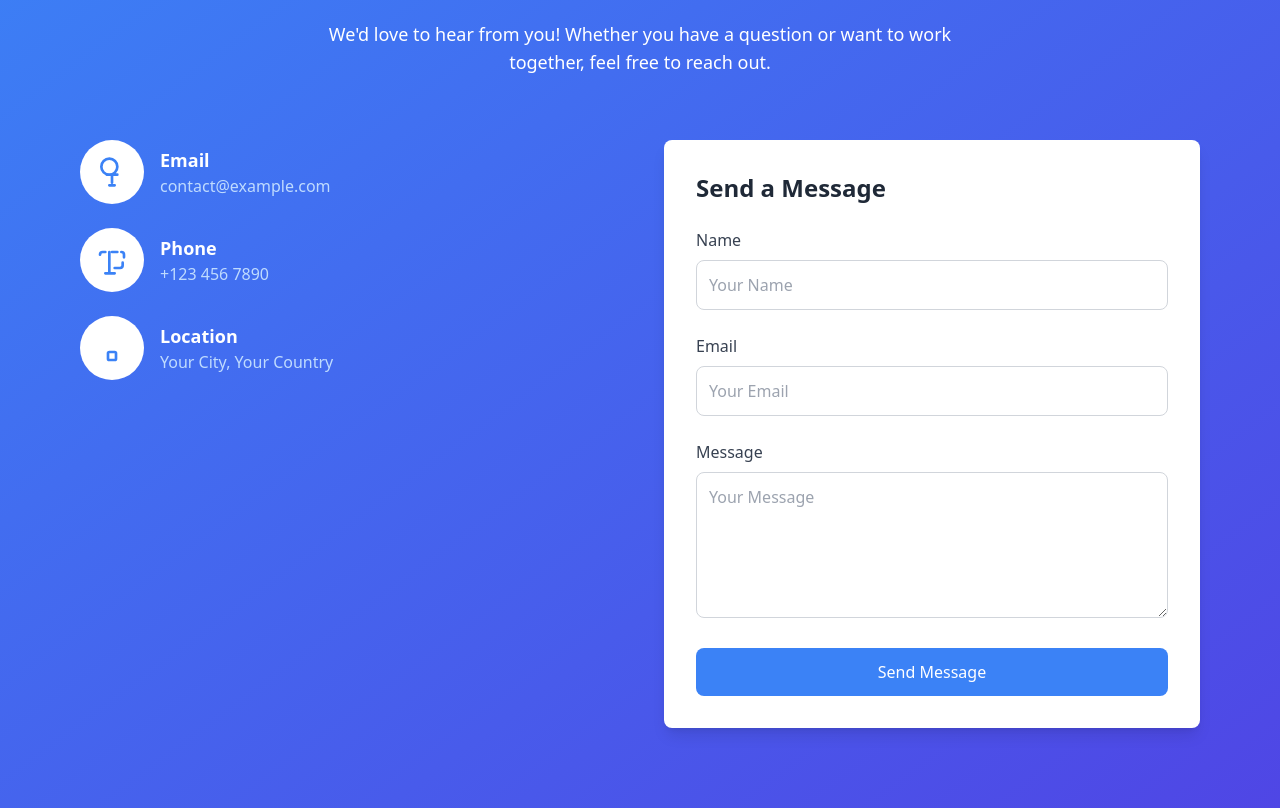
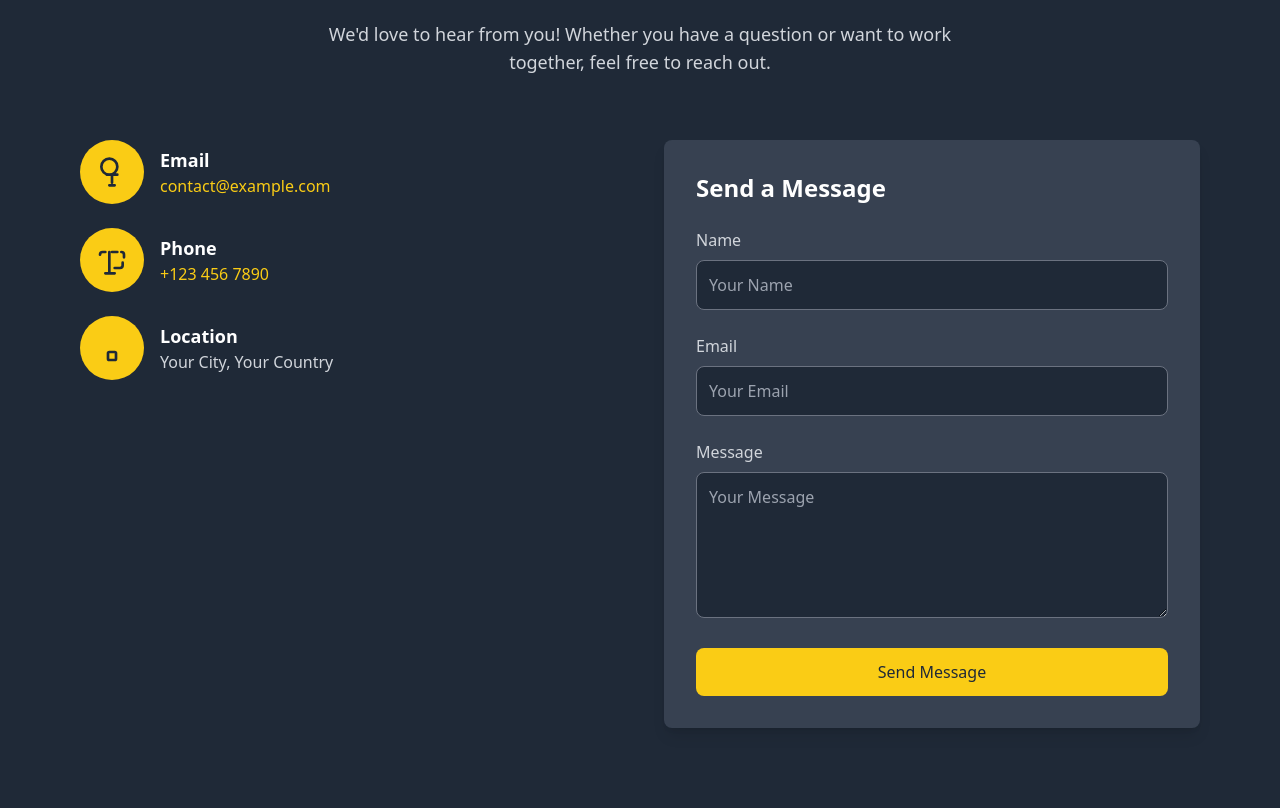
Before and after one commit to 66160249/portfolio-team21, a website: page src/components/contact/index.html in a window 1280 px wide. Shown: the part 140-948 px from the top of the page. Drawn offline with nearby package versions, Linux system fonts and the light colour scheme.

Commit message:
stlye contact

```diff
--- a/src/components/contact/index.html
+++ b/src/components/contact/index.html
@@ -8,11 +8,11 @@
 </head>
 <body class="bg-gray-100">
     <!-- Contact Section -->
-    <section id="contact" class="py-20 bg-gradient-to-br from-blue-500 to-indigo-600 text-white">
+    <section id="contact" class="py-20 bg-gray-800 text-white">
         <div class="container mx-auto px-6 lg:px-20">
             <!-- Section Title -->
-            <h2 class="text-4xl font-bold text-center mb-10">Get in Touch</h2>
-            <p class="text-center text-lg mb-16 max-w-2xl mx-auto">
+            <h2 class="text-4xl font-bold text-center mb-10 text-yellow-400">Get in Touch</h2>
+            <p class="text-center text-lg mb-16 max-w-2xl mx-auto text-gray-300">
                 We'd love to hear from you! Whether you have a question or want to work together, feel free to reach out.
             </p>
 
@@ -20,57 +20,57 @@
                 <!-- Contact Info -->
                 <div class="space-y-6">
                     <div class="flex items-center space-x-4">
-                        <div class="bg-white rounded-full p-4">
-                            <svg xmlns="http://www.w3.org/2000/svg" class="h-8 w-8 text-blue-500" fill="none" viewBox="0 0 24 24" stroke="currentColor">
+                        <div class="bg-yellow-400 rounded-full p-4">
+                            <svg xmlns="http://www.w3.org/2000/svg" class="h-8 w-8 text-gray-800" fill="none" viewBox="0 0 24 24" stroke="currentColor">
                                 <path stroke-linecap="round" stroke-linejoin="round" stroke-width="2" d="M16 8a6 6 0 01-12 0 6 6 0 0112 0zM8 14h8m-4 0v6m-2 2h4" />
                             </svg>
                         </div>
                         <div>
                             <h4 class="font-semibold text-lg">Email</h4>
-                            <a href="mailto:contact@example.com" class="text-blue-200 hover:text-white transition">contact@example.com</a>
+                            <a href="mailto:contact@example.com" class="text-yellow-400 hover:text-white transition">contact@example.com</a>
                         </div>
                     </div>
                     <div class="flex items-center space-x-4">
-                        <div class="bg-white rounded-full p-4">
-                            <svg xmlns="http://www.w3.org/2000/svg" class="h-8 w-8 text-blue-500" fill="none" viewBox="0 0 24 24" stroke="currentColor">
+                        <div class="bg-yellow-400 rounded-full p-4">
+                            <svg xmlns="http://www.w3.org/2000/svg" class="h-8 w-8 text-gray-800" fill="none" viewBox="0 0 24 24" stroke="currentColor">
                                 <path stroke-linecap="round" stroke-linejoin="round" stroke-width="2" d="M3 8a2 2 0 012-2h2m12 0a2 2 0 012 2v2m-1 4v2a2 2 0 01-2 2h-4m0 4H7m3-16v16m2-16h4" />
                             </svg>
                         </div>
                         <div>
                             <h4 class="font-semibold text-lg">Phone</h4>
-                            <a href="tel:+1234567890" class="text-blue-200 hover:text-white transition">+123 456 7890</a>
+                            <a href="tel:+1234567890" class="text-yellow-400 hover:text-white transition">+123 456 7890</a>
                         </div>
                     </div>
                     <div class="flex items-center space-x-4">
-                        <div class="bg-white rounded-full p-4">
-                            <svg xmlns="http://www.w3.org/2000/svg" class="h-8 w-8 text-blue-500" fill="none" viewBox="0 0 24 24" stroke="currentColor">
+                        <div class="bg-yellow-400 rounded-full p-4">
+                            <svg xmlns="http://www.w3.org/2000/svg" class="h-8 w-8 text-gray-800" fill="none" viewBox="0 0 24 24" stroke="currentColor">
                                 <path stroke-linecap="round" stroke-linejoin="round" stroke-width="2" d="M10 21h4a1 1 0 001-1v-4a1 1 0 00-1-1h-4a1 1 0 00-1 1v4a1 1 0 001 1z" />
                             </svg>
                         </div>
                         <div>
                             <h4 class="font-semibold text-lg">Location</h4>
-                            <p class="text-blue-200">Your City, Your Country</p>
+                            <p class="text-gray-300">Your City, Your Country</p>
                         </div>
                     </div>
                 </div>
 
                 <!-- Contact Form -->
-                <div class="bg-white rounded-lg shadow-lg p-8">
-                    <h3 class="text-2xl font-bold text-gray-800 mb-6">Send a Message</h3>
+                <div class="bg-gray-700 rounded-lg shadow-lg p-8">
+                    <h3 class="text-2xl font-bold text-white mb-6">Send a Message</h3>
                     <form action="#" method="POST" class="space-y-6">
                         <div>
-                            <label for="name" class="block text-gray-700 font-medium">Name</label>
-                            <input type="text" id="name" name="name" class="w-full mt-2 p-3 border border-gray-300 rounded-lg focus:ring-2 focus:ring-blue-400 focus:outline-none" placeholder="Your Name" required>
+                            <label for="name" class="block text-gray-300 font-medium">Name</label>
+                            <input type="text" id="name" name="name" class="w-full mt-2 p-3 border border-gray-500 bg-gray-800 text-white rounded-lg focus:ring-2 focus:ring-yellow-400 focus:outline-none" placeholder="Your Name" required>
                         </div>
                         <div>
-                            <label for="email" class="block text-gray-700 font-medium">Email</label>
-                            <input type="email" id="email" name="email" class="w-full mt-2 p-3 border border-gray-300 rounded-lg focus:ring-2 focus:ring-blue-400 focus:outline-none" placeholder="Your Email" required>
+                            <label for="email" class="block text-gray-300 font-medium">Email</label>
+                            <input type="email" id="email" name="email" class="w-full mt-2 p-3 border border-gray-500 bg-gray-800 text-white rounded-lg focus:ring-2 focus:ring-yellow-400 focus:outline-none" placeholder="Your Email" required>
                         </div>
                         <div>
-                            <label for="message" class="block text-gray-700 font-medium">Message</label>
-                            <textarea id="message" name="message" rows="5" class="w-full mt-2 p-3 border border-gray-300 rounded-lg focus:ring-2 focus:ring-blue-400 focus:outline-none" placeholder="Your Message" required></textarea>
+                            <label for="message" class="block text-gray-300 font-medium">Message</label>
+                            <textarea id="message" name="message" rows="5" class="w-full mt-2 p-3 border border-gray-500 bg-gray-800 text-white rounded-lg focus:ring-2 focus:ring-yellow-400 focus:outline-none" placeholder="Your Message" required></textarea>
                         </div>
-                        <button type="submit" class="w-full bg-blue-500 text-white py-3 rounded-lg hover:bg-blue-600 transition">Send Message</button>
+                        <button type="submit" class="w-full bg-yellow-400 text-gray-800 py-3 rounded-lg hover:bg-yellow-500 transition">Send Message</button>
                     </form>
                 </div>
             </div>
```
Also changed, not shown: src/about.html (+1 -1 lines), src/contact.html (+2 -1 lines), src/index.html (+1 -1 lines), src/projects.html (+2 -1 lines).
